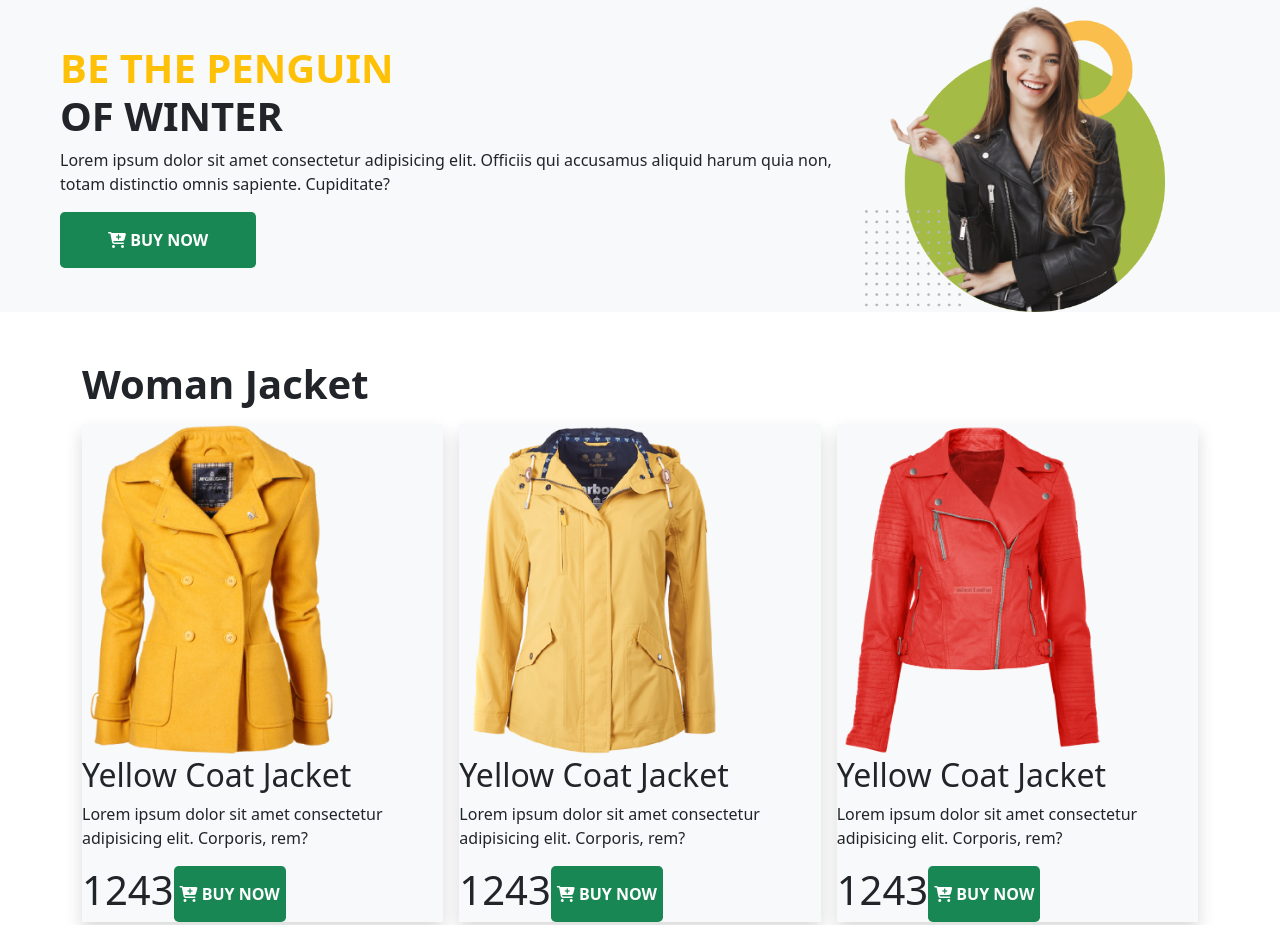
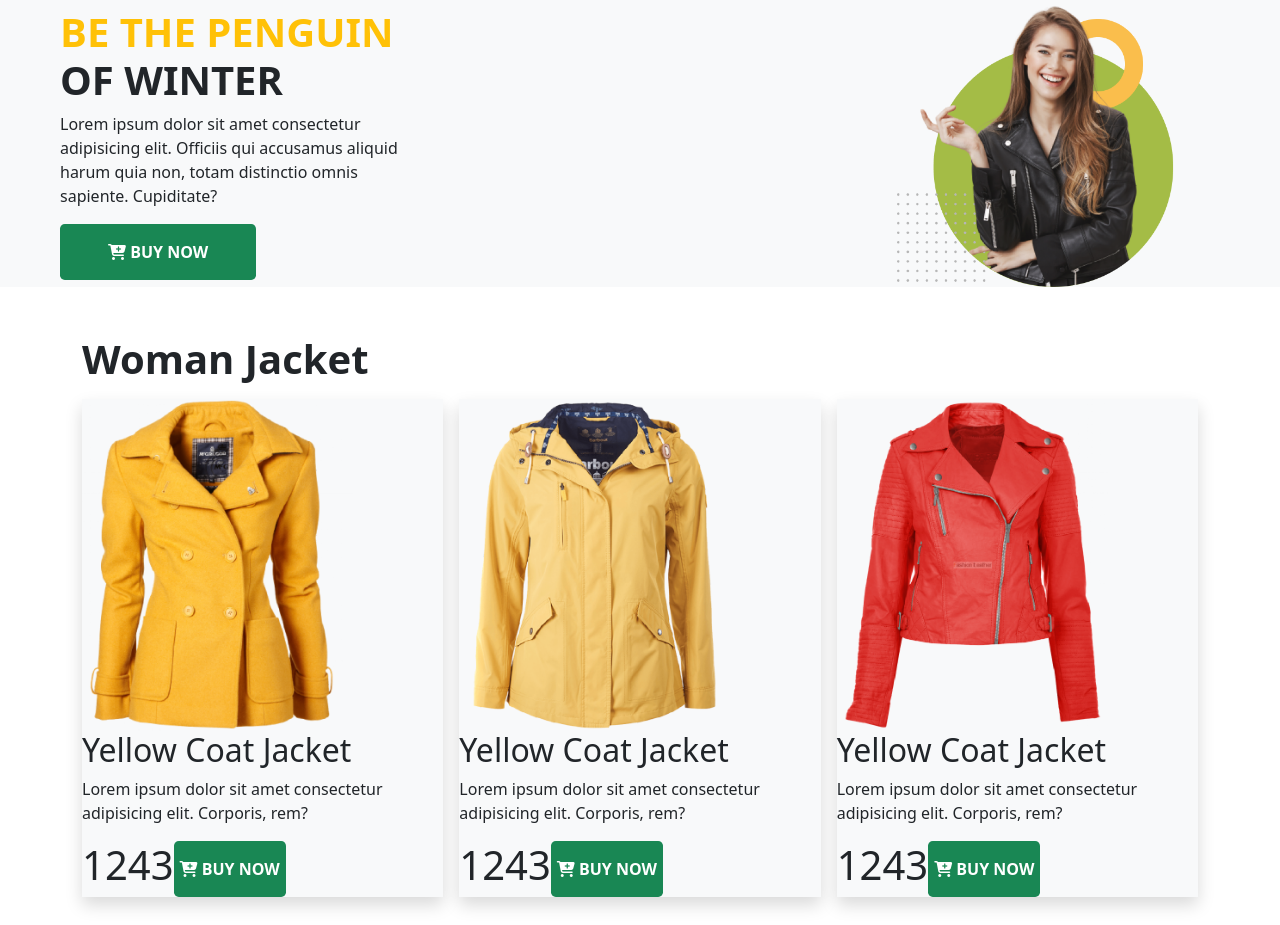
Before and after one commit to mni-dev/panguin-fashion-bootstrap, a plain HTML site: page index.html in a window 1280 px wide. Shown: the top 925 px of the page. Drawn offline with Linux system fonts and the light colour scheme.

Commit message:
header style changed

```diff
--- a/index.html
+++ b/index.html
@@ -16,13 +16,13 @@
     --------------------------------------------->
 <header>
     <section class="container-fluid bg-light mb-5">
-        <div class="d-flex flex-row justify-content-between align-items-center">
-            <div class="w-75 ms-5">
+        <div class="d-flex flex-row justify-content-between align-items-center mx-auto">
+            <div class="w-75 mx-5">
                 <h1 class="text-uppercase fw-bolder"><span class="text-warning">Be the penguin</span><br> of winter</h1>
-                <p>Lorem ipsum dolor sit amet consectetur adipisicing elit. Officiis qui accusamus aliquid harum quia non, totam distinctio omnis sapiente. Cupiditate?</p>
+                <p class="w-50">Lorem ipsum dolor sit amet consectetur adipisicing elit. Officiis qui accusamus aliquid harum quia non, totam distinctio omnis sapiente. Cupiditate?</p>
                 <button class="bg-success px-5 py-3 rounded-3 text-white fw-bold border-0"><i class="fas fa-cart-plus"></i> BUY NOW</button>
             </div>
-            <div> <img class="w-75 h-75" src="images/model.png" alt=""></div>
+            <div class="ms-5"> <img class="w-75 h-75" src="images/model.png" alt=""></div>
         </div>
     </section>
 </header>
```
